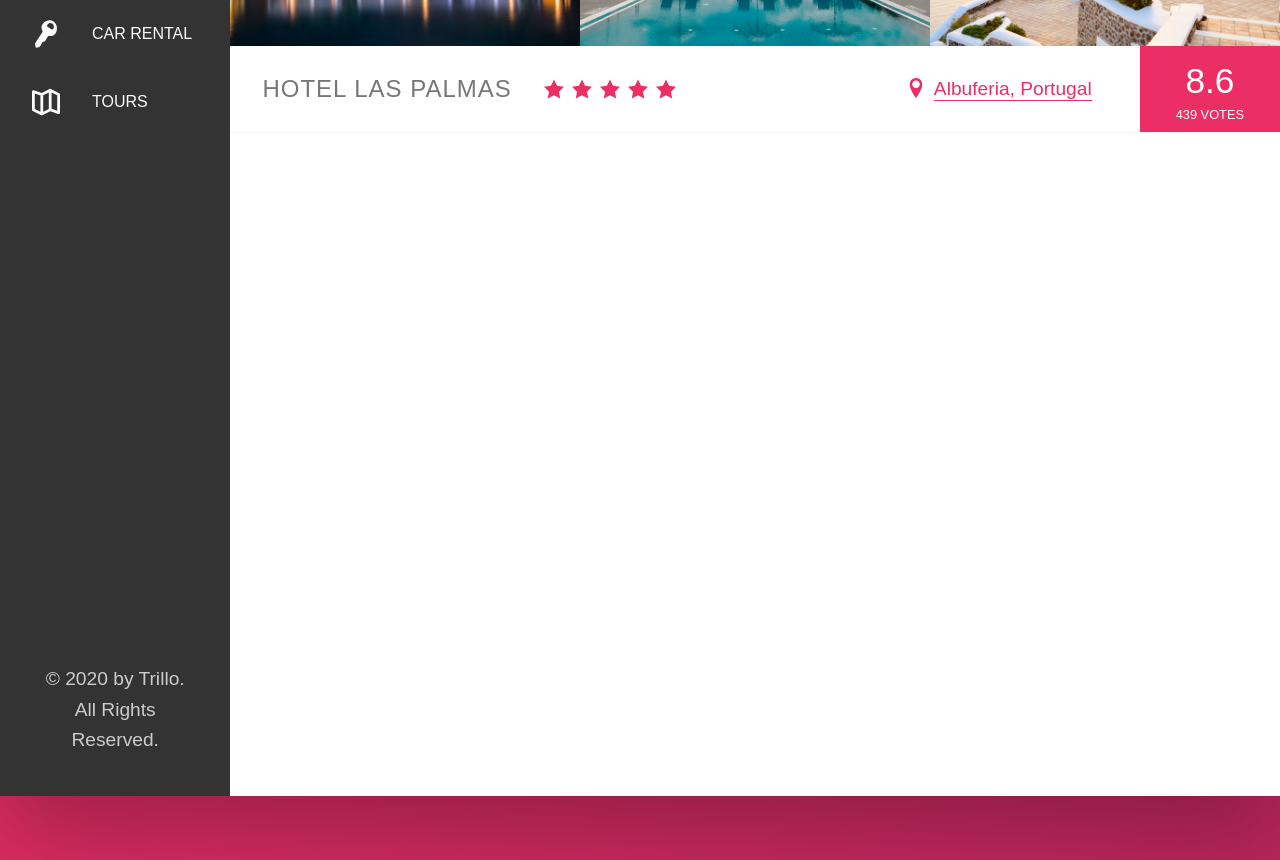
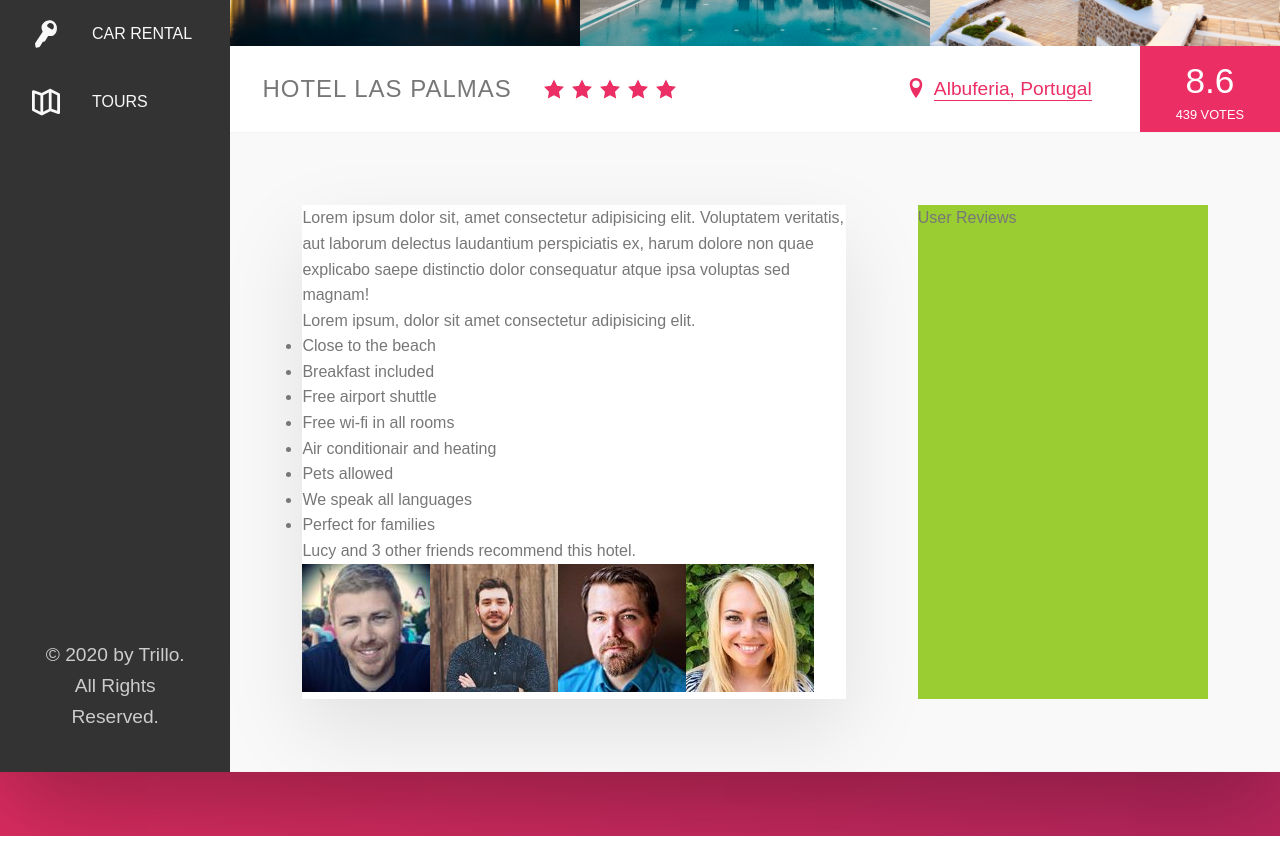
Before and after one commit to codecallogic/trillo, a React (Create React App) app: page / in a window 1280 px wide. Shown: the part 340-1200 px from the top of the page. After the commit the page ends 1176 px from the top, so only its background shows below. Built offline with nearby package versions, Linux system fonts and the light colour scheme.

Commit message:
building the description section

```diff
--- a/src/_base.scss
+++ b/src/_base.scss
@@ -13,6 +13,9 @@
     --color-grey-dark-3: #999;
 
     --shadow-dark: 0 2rem 6rem rgba(0,0,0,.3);
+    --shadow-light: 0 2rem 5rem rgba(0,0,0, .1);
+
+    --line: 1px solid var(--color-grey-light-2);
 }
 
 * {
--- a/src/_layout.scss
+++ b/src/_layout.scss
@@ -2,15 +2,17 @@
     max-width: 85rem;
     margin: 4rem auto;
     background-color: var(--color-grey-light-2);
+    // background-image: url('/images/crunchycake.gif');
+    // background-size: cover;;
+    // background-repeat: no-repeat;
     box-shadow: var(--shadow-dark);
-
     min-height: 50rem;
 }
 
 .header {
     height: 7rem;
     background-color: #fff;
-    border-bottom: 1px solid var(--color-grey-light-2);
+    border-bottom: var(--line);
     display: flex;
     justify-content: space-between;
     align-items: center;
@@ -31,6 +33,25 @@
 
 .hotel-view {
     background-color: #fff;
-    height: 60rem;
     flex: 1;
 }
+
+.detail {
+    display: flex;
+    padding: 4.5rem;
+    background-color: var(--color-grey-light-1);
+    border-bottom: var(--line);
+}
+
+.description {
+    font-size: 1rem;
+    background-color: white;
+    box-shadow: var(--shadow-light);
+    flex: 0 0 60%;
+    margin-right: 4.5rem;
+}
+
+.user-reviews {
+    background-color: yellowgreen;
+    flex: 1;
+}
--- a/src/app/App.css
+++ b/src/app/App.css
@@ -9,7 +9,9 @@
   --color-grey-dark-1: #333;
   --color-grey-dark-2: #777;
   --color-grey-dark-3: #999;
-  --shadow-dark: 0 2rem 6rem rgba(0,0,0,.3); }
+  --shadow-dark: 0 2rem 6rem rgba(0,0,0,.3);
+  --shadow-light: 0 2rem 5rem rgba(0,0,0, .1);
+  --line: 1px solid var(--color-grey-light-2); }
 
 * {
   margin: 0;
@@ -165,7 +167,7 @@ body {
 .overview {
   display: flex;
   align-items: center;
-  border-bottom: 1px solid var(--color-grey-light-2); }
+  border-bottom: var(--line); }
   .overview-heading {
     font-size: 1.5rem;
     font-weight: 300;
@@ -217,6 +219,10 @@ body {
     outline: none;
     animation: pulsate 1s infinite; }
 
+.gif {
+  width: 50%;
+  height: 50%; }
+
 @keyframes pulsate {
   0% {
     transform: scale(1);
@@ -238,7 +244,7 @@ body {
 .header {
   height: 7rem;
   background-color: #fff;
-  border-bottom: 1px solid var(--color-grey-light-2);
+  border-bottom: var(--line);
   display: flex;
   justify-content: space-between;
   align-items: center;
@@ -256,5 +262,21 @@ body {
 
 .hotel-view {
   background-color: #fff;
-  height: 60rem;
   flex: 1; }
+
+.detail {
+  display: flex;
+  padding: 4.5rem;
+  background-color: var(--color-grey-light-1);
+  border-bottom: var(--line); }
+
+.description {
+  font-size: 1rem;
+  background-color: white;
+  box-shadow: var(--shadow-light);
+  flex: 0 0 60%;
+  margin-right: 4.5rem; }
+
+.user-reviews {
+  background-color: yellowgreen;
+  flex: 1; }
--- a/src/components/content.jsx
+++ b/src/components/content.jsx
@@ -1,4 +1,5 @@
 import React, { Component } from 'react';
+
 
 class Content extends Component {
     render () {
@@ -90,6 +91,40 @@ class Content extends Component {
                             <div className="overview-rating-count">439 votes</div>
                         </div>
                     </div>
+                    <div className="detail">
+                        <div className="description">
+                            <p className="paragraph">
+                                Lorem ipsum dolor sit, amet consectetur adipisicing elit. Voluptatem veritatis, aut laborum delectus laudantium perspiciatis ex, harum dolore non quae explicabo saepe distinctio dolor consequatur atque ipsa voluptas sed magnam!
+                            </p>
+                            <p className="paragraph">
+                                Lorem ipsum, dolor sit amet consectetur adipisicing elit.
+                            </p>
+                            <ul className="list">
+                                <li className="list-item">Close to the beach</li>
+                                <li className="list-item">Breakfast included</li>
+                                <li className="list-item">Free airport shuttle</li>
+                                <li className="list-item">Free wi-fi in all rooms</li>
+                                <li className="list-item">Air conditionair and heating</li>
+                                <li className="list-item">Pets allowed</li>
+                                <li className="list-item">We speak all languages</li>
+                                <li className="list-item">Perfect for families</li>
+                            </ul>
+                            <div className="recommend">
+                                <p className="recommend-count">
+                                    Lucy and 3 other friends recommend this hotel.
+                                </p>
+                                <div className="recommend-friends">
+                                    <img src="/images/user-3.jpg" alt="Friends 1" className="recommend-photo"/>
+                                    <img src="/images/user-4.jpg" alt="Friends 2" className="recommend-photo"/>
+                                    <img src="/images/user-5.jpg" alt="Friends 3" className="recommend-photo"/>
+                                    <img src="/images/user-6.jpg" alt="Friends 4" className="recommend-photo"/>
+                                </div>
+                            </div>
+                        </div>
+                        <div className="user-reviews">
+                            User Reviews
+                        </div>
+                    </div>
                 </main>
             </div>
         )
```
Also changed, not shown: src/_components.scss (+6 -1 lines), 1 other file (tests, documents, lock files or other folders).
